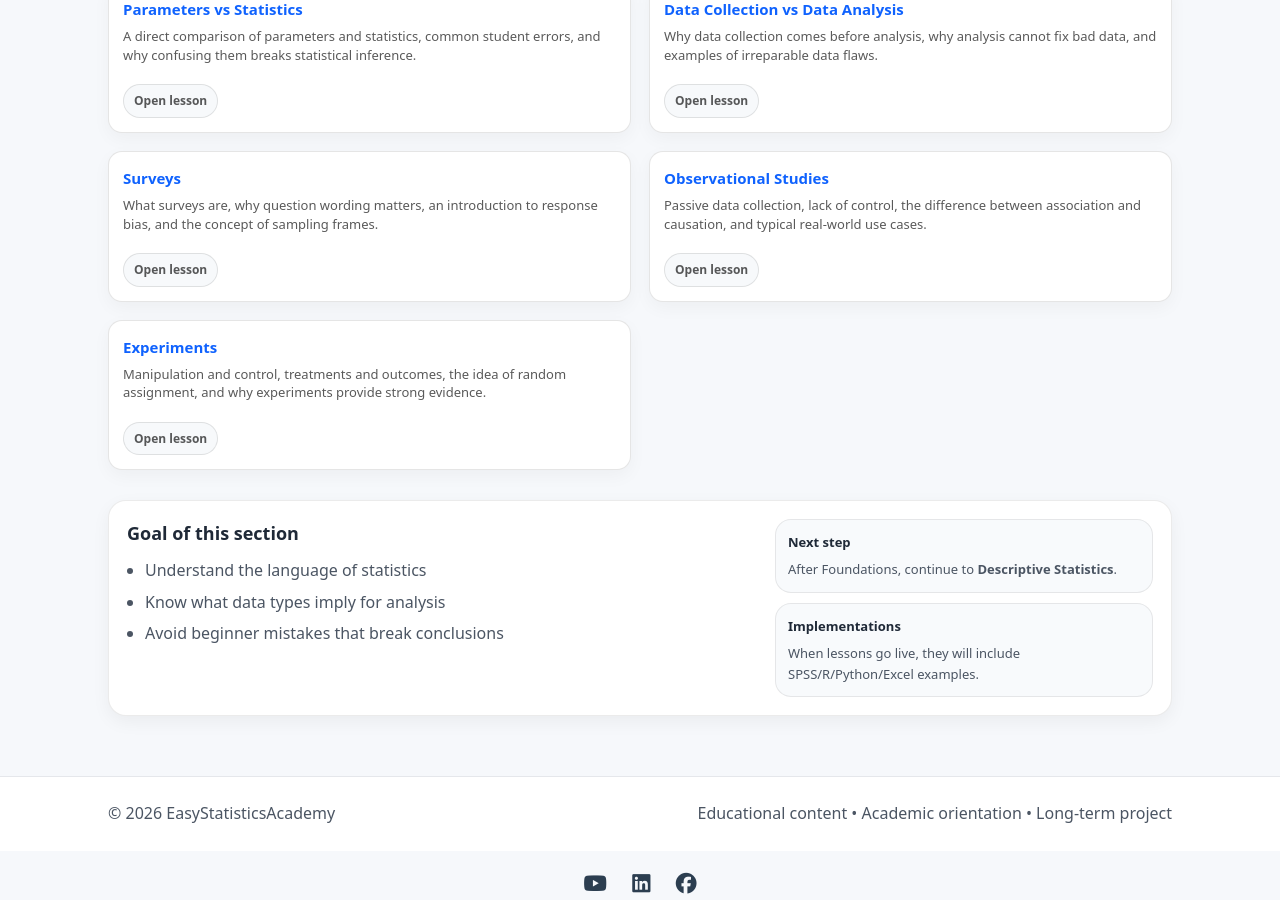
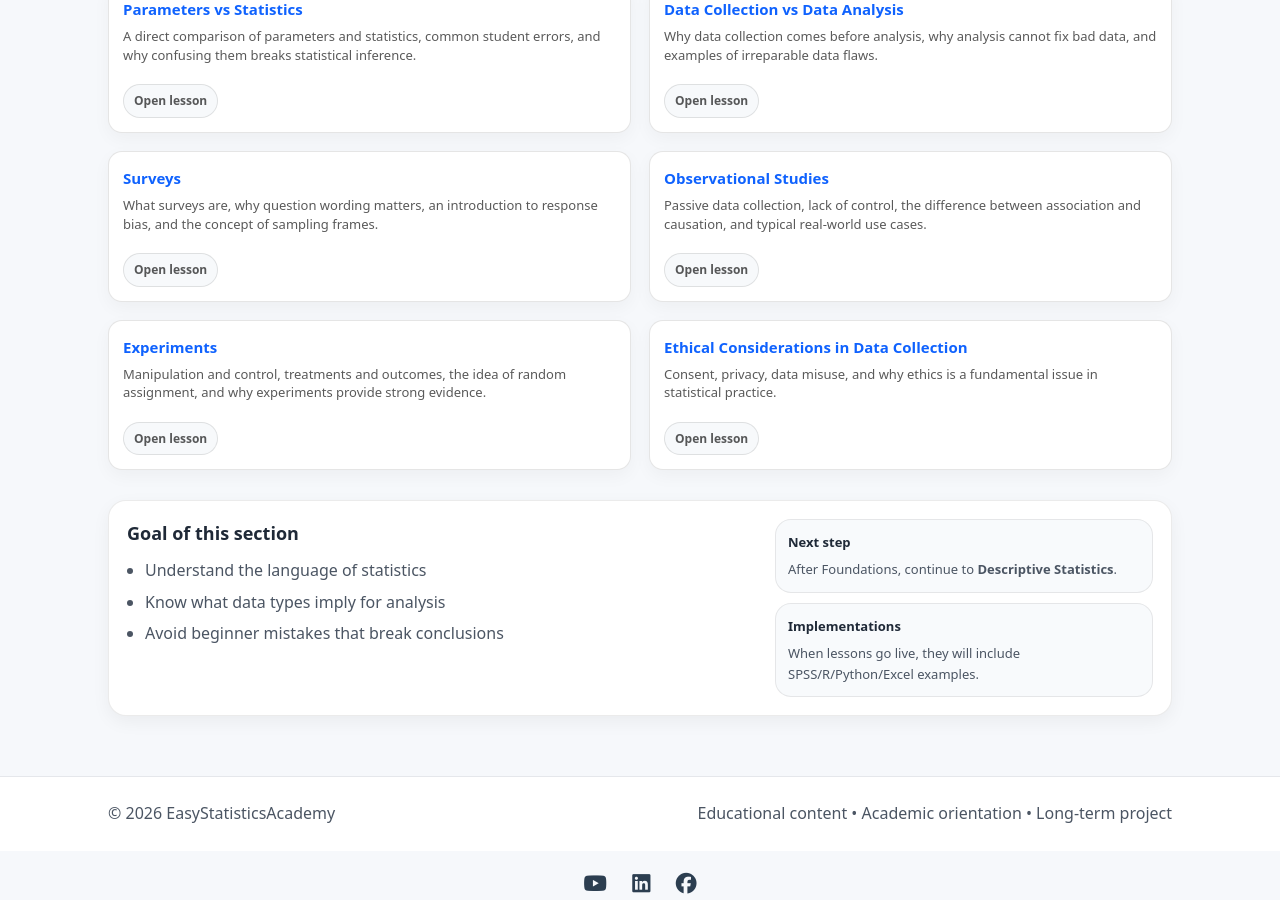
Before and after one commit to ammar-homaida-statistics/easystatisticsacademy, a Jekyll site: the page built from foundations/index.md, in a window 1280 px wide and 900 px high, scrolled down 2099 px. Built offline with Jekyll 4.4.1, drawn with Linux system fonts in a browser that asks for light colours; our own code applies the rules of GitHub Pages for plain Markdown files.

Commit message:
Add lesson card

```diff
--- a/foundations/index.md
+++ b/foundations/index.md
@@ -417,6 +417,22 @@ sidebar: true
     Open lesson
   </a>
 </div>
+<div class="card lesson-card">
+  <h3>
+    <a href="/foundations/ethical-considerations-in-data-collection/">
+      Ethical Considerations in Data Collection
+    </a>
+  </h3>
+
+  <p>
+    Consent, privacy, data misuse, and why ethics is
+    a fundamental issue in statistical practice.
+  </p>
+
+  <a class="pill" href="/foundations/ethical-considerations-in-data-collection/">
+    Open lesson
+  </a>
+</div>
 </div>
 
 
```
